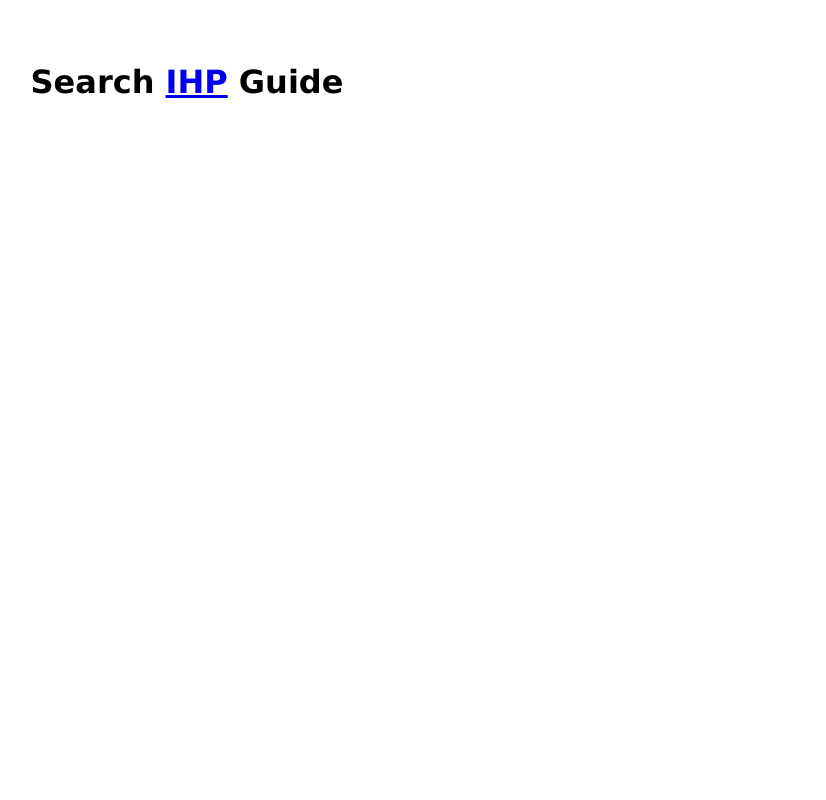
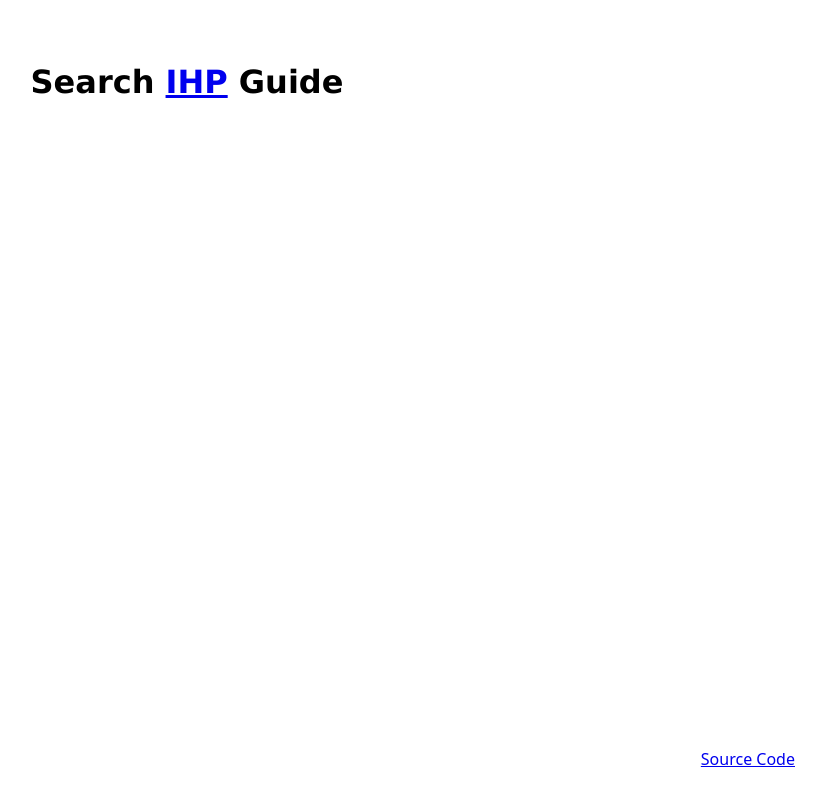
Before and after one commit to s0kil/search-ihp-guide, a plain HTML site: page index.html in a window 1280 px wide. Shown: the whole page, without its empty margins (453-1279 px from the left). Drawn offline with nearby package versions, Linux system fonts and the light colour scheme.

Commit message:
Link To Source Repo

```diff
--- a/index.html
+++ b/index.html
@@ -27,6 +27,13 @@
 			text-align: center;
 			font-family: Verdana, sans-serif;
 		}
+
+		#source-code-link {
+			right: 0;
+			bottom: 0;
+			margin: 2rem;
+			position: absolute;
+		}
 	</style>
 </head>
 
@@ -34,6 +41,7 @@
 	<h1>Search <a target="_blank" href="https://ihp.digitallyinduced.com/">IHP</a> Guide</h1>
 	<main></main>
 	<script type="module" src="index.js"></script>
+	<a id="source-code-link" target="_blank" href="https://github.com/s0kil/search-ihp-guide">Source Code</a>
 </body>
 
 </html>
```
Lines whose indentation alone changed are shown as unchanged.
